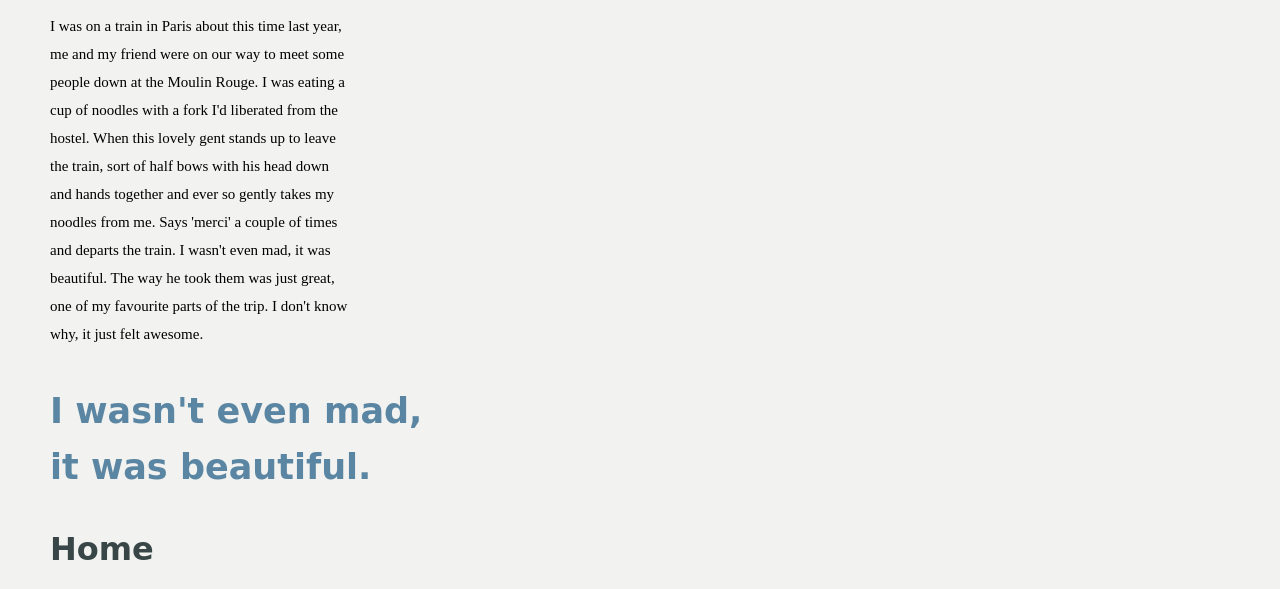
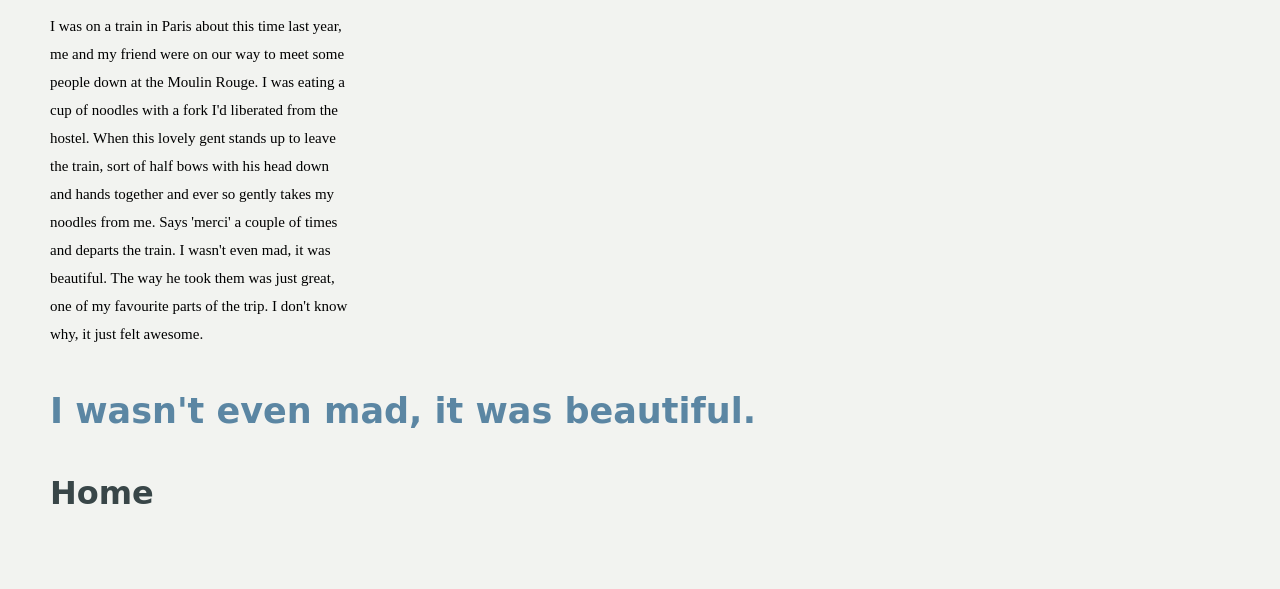
Before and after one commit to AbbyMurray/AbbyMurray.github.io, a plain HTML site: page Abby Travel Zine/Merci.html in a window 1280 px wide. Shown: the part 675-1264 px from the top of the page. After the commit the page ends 1208 px from the top, so only its background shows below. Drawn offline with Linux system fonts and the light colour scheme; a web font is replaced by a local one.

Commit message:
Add files via upload

```diff
--- a/Abby Travel Zine/Merci.html
+++ b/Abby Travel Zine/Merci.html
@@ -21,7 +21,7 @@
 
 
 
-      <h3 class="pullquote">I wasn't even mad, <br> it was beautiful. </h3>
+      <h3 class="pullquote">I wasn't even mad, it was beautiful. </h3>
 
 
 
```
Also changed, not shown: 5 other files.
